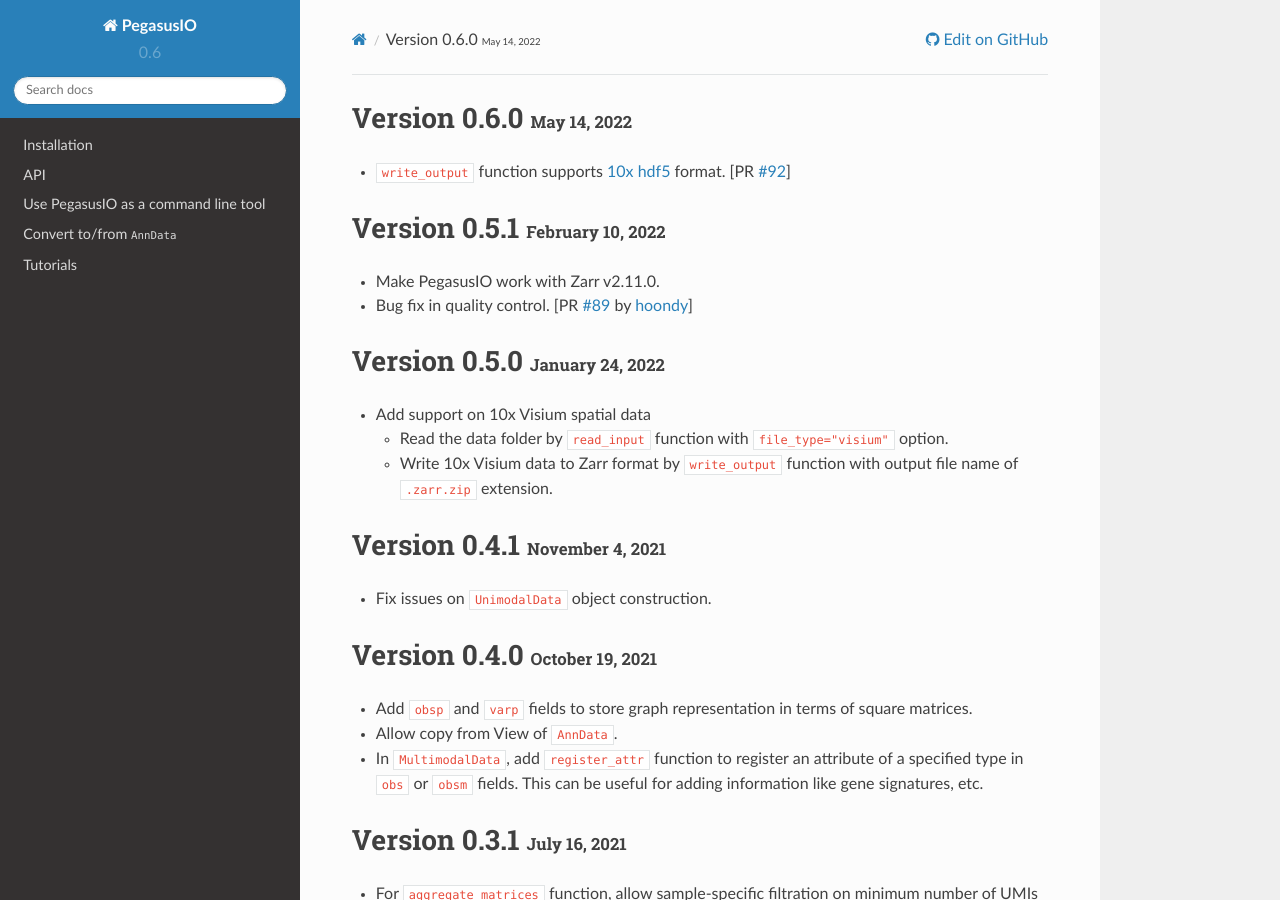
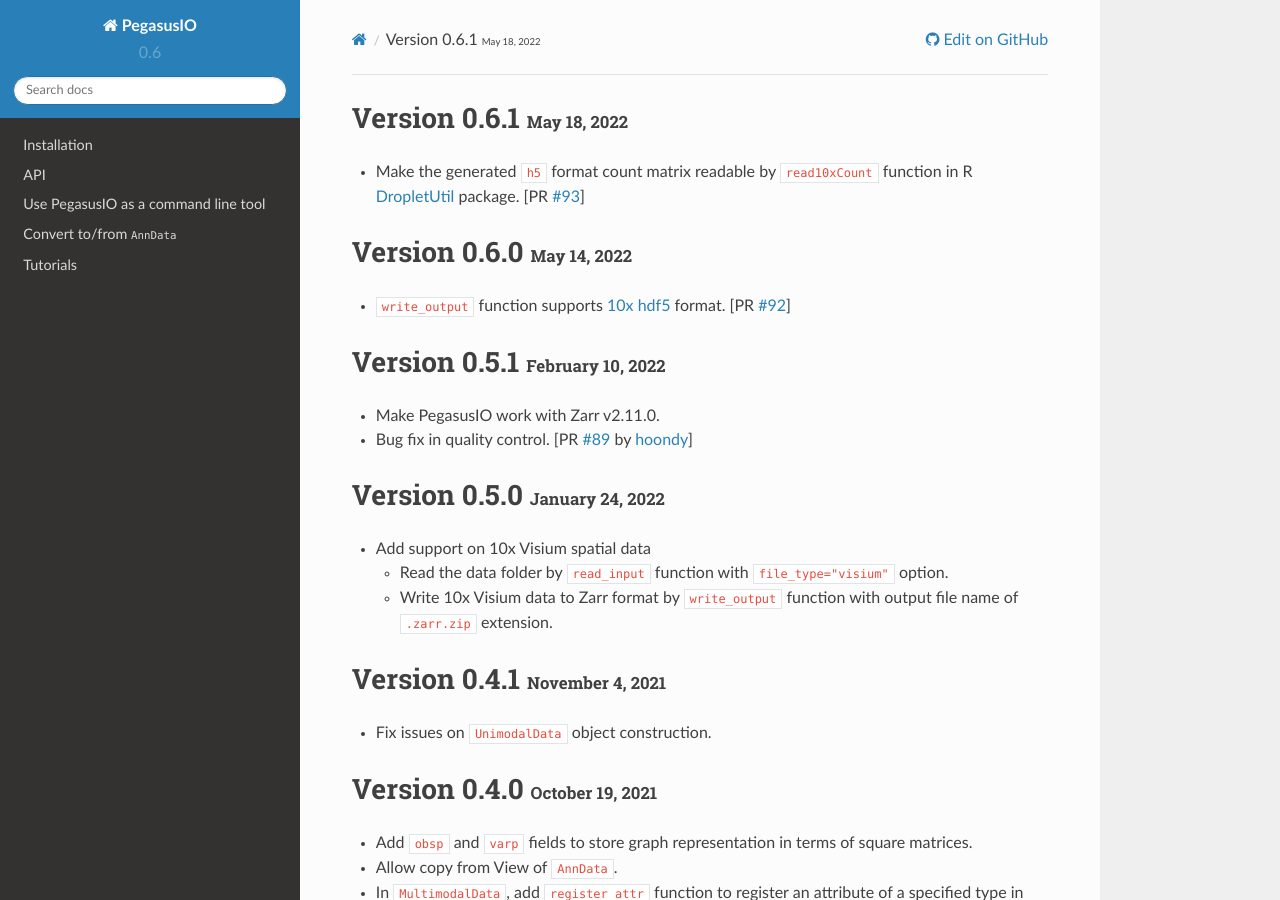
Before and after one commit to lilab-bcb/pegasusio, a Sphinx documentation site: the page built from docs/release_notes.rst, in a window 1280 px wide and 900 px high. Built offline with Sphinx 7.4.7 and the Read the Docs theme 2.0.0, drawn with Linux system fonts in a browser that asks for light colours; formulas are drawn with MathJax 3.

Commit message:
update docs

```diff
--- a/docs/conf.py
+++ b/docs/conf.py
@@ -32,7 +32,7 @@ author = (
 # The short X.Y version
 version = "0.6"
 # The full version, including alpha/beta/rc tags
-release = "0.6.0"
+release = "0.6.1"
 
 
 # -- General configuration ---------------------------------------------------
--- a/docs/release_notes.rst
+++ b/docs/release_notes.rst
@@ -1,4 +1,9 @@
 .. role:: small
+
+Version 0.6.1 :small:`May 18, 2022`
+-------------------------------------
+
+- Make the generated ``h5`` format count matrix readable by ``read10xCount`` function in R `DropletUtil <https://bioconductor.org/packages/release/bioc/html/DropletUtils.html>`_ package. [PR `#93 <https://github.com/lilab-bcb/pegasusio/pull/93>`_]
 
 Version 0.6.0 :small:`May 14, 2022`
 -------------------------------------
```
